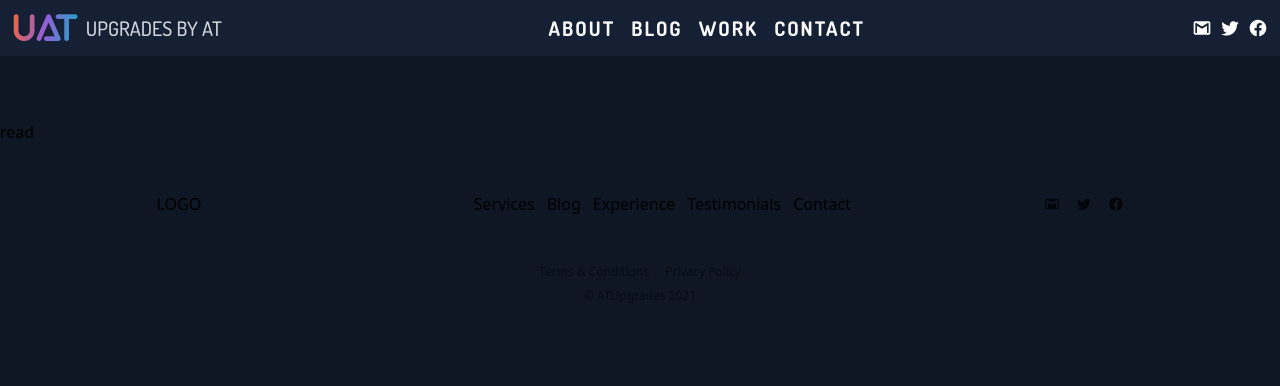
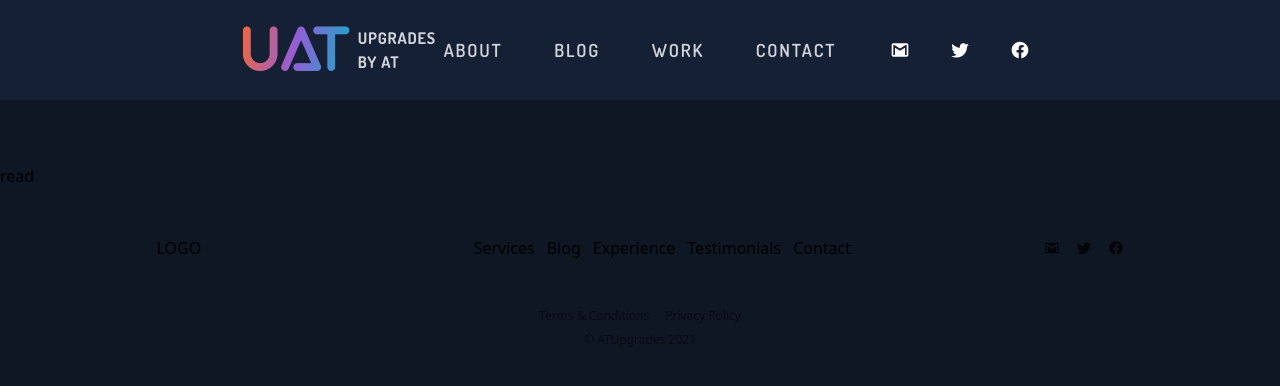
Before and after one commit to AaronTheDesigner/ubat_front, a Next.js app: page /read in a window 1280 px wide. Shown: the top 386 px of the page. Built offline with nearby package versions, Linux system fonts and the light colour scheme; what @tailwindcss/typography would draw is missing.

Commit message:
nav better be done

```diff
--- a/components/LogoInline.js
+++ b/components/LogoInline.js
@@ -4,8 +4,8 @@ const LogoInline = () => {
   return (
     <div className="inline">
         <div className='flex items-center gap-x-2'>
-            <span className='font-bold text-2xl text-center equinox-bold uppercase logo md:text-4xl'>UAT</span>
-            <span className='text-gray-300 dosis-medium uppercase md:text-xl' >Upgrades By AT</span>
+            <span className='logo font-bold text-2xl text-center equinox-bold uppercase md:text-5xl lg:text-6xl xl:text-6xl 2xl:text-7xl'>UAT</span>
+            <span className='logoname text-gray-300 tracking-wider dosis-bold uppercase md:text-base lg:text-base xl:text-base 2xl:text-2xl'>Upgrades By AT</span>
         </div>
     </div>
   )
--- a/components/MainStandard.js
+++ b/components/MainStandard.js
@@ -6,8 +6,8 @@ import Link from 'next/link'
 const MainStandard = () => {
     return (
         // Hero
-        <div className="flex">
-
+        <div className="flex text-white">
+            stff
         </div>
     )
 }
--- a/components/nav/Nav.js
+++ b/components/nav/Nav.js
@@ -4,52 +4,66 @@ import SocialIcon from './SocialIcon'
 import Image from 'next/image'
 import LogoInline from '../LogoInline'
 
+
+
 const Nav = () => {
     return (
-        <nav className='text-white flex items-center justify-between px-3 py-2 flex-wrap bg-lightblue'>
+        <nav className='flex items-center justify-between flex-wrap bg-lightblue px-5 py-2 sm:px-10 sm:py-3 md:px-16 lg:px-28 xl:px-60 xl:py-5'>
             {/* logo */}
-            <div className=""><LogoInline/></div>
+            <div className="md:w-1/5">
+                <Link href="/">
+                    <a>
+                        <LogoInline/>
+                    </a>
+                </Link>
+            </div>
             {/* social */}
-            <div className="flex gap-x-2 md:order-last">
-                <Link href="#email" class="p-2">
-                    <svg className="w-5 h-5" width="24" height="24" viewBox="0 0 24 24" fill="none" xmlns="http://www.w3.org/2000/svg">
+            <div className="flex md:justify-center md:order-1 md:w-1/5">
+                <Link href="#email">
+                    <a>
+                        <svg className="mx-2 xl:mx-5 w-4 h-4 md:mx-1 md:w-5 md:h-5" width="24" height="24" viewBox="0 0 24 24" fill="none" xmlns="http://www.w3.org/2000/svg">
                             <title>Email</title>
                             <path d="M20 18H18V9.25L12 13L6 9.25V18H4V6H5.2L12 10.25L18.8 6H20V18ZM20 4H4C2.89 4 2 4.89 2 6V18C2 18.5304 2.21071 19.0391 2.58579 19.4142C2.96086 19.7893 3.46957 20 4 20H20C20.5304 20 21.0391 19.7893 21.4142 19.4142C21.7893 19.0391 22 18.5304 22 18V6C22 5.46957 21.7893 4.96086 21.4142 4.58579C21.0391 4.21071 20.5304 4 20 4Z" fill="white"></path>
                         </svg>
+                    </a>
                 </Link>
-                <Link href="#twitter" className="p-2">
-                    <svg className="w-5 h-5" width="24" height="24" viewBox="0 0 24 24" fill="none" xmlns="http://www.w3.org/2000/svg">
+                <Link href="#twitter">
+                    <a>
+                        <svg className="mx-2 xl:mx-5 w-4 h-4 md:mx-1 md:w-5 md:h-5" width="24" height="24" viewBox="0 0 24 24" fill="none" xmlns="http://www.w3.org/2000/svg">
                             <title>Twitter</title>
                             <path d="M22.46 6C21.69 6.35 20.86 6.58 20 6.69C20.88 6.16 21.56 5.32 21.88 4.31C21.05 4.81 20.13 5.16 19.16 5.36C18.37 4.5 17.26 4 16 4C13.65 4 11.73 5.92 11.73 8.29C11.73 8.63 11.77 8.96 11.84 9.27C8.28004 9.09 5.11004 7.38 3.00004 4.79C2.63004 5.42 2.42004 6.16 2.42004 6.94C2.42004 8.43 3.17004 9.75 4.33004 10.5C3.62004 10.5 2.96004 10.3 2.38004 10V10.03C2.38004 12.11 3.86004 13.85 5.82004 14.24C5.19077 14.4122 4.53013 14.4362 3.89004 14.31C4.16165 15.1625 4.69358 15.9084 5.41106 16.4429C6.12854 16.9775 6.99549 17.2737 7.89004 17.29C6.37367 18.4904 4.49404 19.1393 2.56004 19.13C2.22004 19.13 1.88004 19.11 1.54004 19.07C3.44004 20.29 5.70004 21 8.12004 21C16 21 20.33 14.46 20.33 8.79C20.33 8.6 20.33 8.42 20.32 8.23C21.16 7.63 21.88 6.87 22.46 6Z" fill="white"></path>
                         </svg>
+                    </a>
                 </Link>
-                <Link href="#facebook" className="p-2">
-                    <svg className="w-5 h-5" width="24" height="24" viewBox="0 0 24 24" fill="none" xmlns="http://www.w3.org/2000/svg">
+                <Link href="#facebook">
+                    <a>
+                        <svg className="mx-2 xl:mx-5 w-4 h-4 md:mx-1 md:w-5 md:h-5" width="24" height="24" viewBox="0 0 24 24" fill="none" xmlns="http://www.w3.org/2000/svg">
                             <title>Facebook</title>
                             <path d="M12 2.04001C6.5 2.04001 2 6.53001 2 12.06C2 17.06 5.66 21.21 10.44 21.96V14.96H7.9V12.06H10.44V9.85001C10.44 7.34001 11.93 5.96001 14.22 5.96001C15.31 5.96001 16.45 6.15001 16.45 6.15001V8.62001H15.19C13.95 8.62001 13.56 9.39001 13.56 10.18V12.06H16.34L15.89 14.96H13.56V21.96C15.9164 21.5879 18.0622 20.3855 19.6099 18.5701C21.1576 16.7546 22.0054 14.4457 22 12.06C22 6.53001 17.5 2.04001 12 2.04001Z" fill="white"></path>
                         </svg>
+                    </a>
                 </Link>
             </div>
             {/* links */}
-            <div className="p-1 grid place-items-center md:text-xl">
-                <ul className="flex">
+            <div className=" text-gray-300 md:text-base lg:grid lg:place-items-center lg:text-base xl:text-lg md:w-3/5">
+                <ul className="flex md:justify-center xl:w-full xl:justify-evenly">
                     <Link href="#about">
-                        <a className='mx-2 dosis-bold uppercase tracking-widest'>
+                        <a className='mx-2 dosis-semibold uppercase tracking-widest hover:text-teal transition-all'>
                             <li>About</li>
                         </a>
                     </Link>
                     <Link href="#about">
-                        <a className='mx-2 dosis-bold uppercase tracking-widest'>
+                        <a className='mx-2 dosis-semibold uppercase tracking-widest hover:text-teal transition-all'>
                             <li>Blog</li>
                         </a>
                     </Link>
                     <Link href="#about">
-                        <a className='mx-2 dosis-bold uppercase tracking-widest'>
+                        <a className='mx-2 dosis-semibold uppercase tracking-widest hover:text-teal transition-all'>
                             <li>Work</li>
                         </a>
                     </Link>
                     <Link href="#about">
-                        <a className='mx-2 dosis-bold uppercase tracking-widest'>
+                        <a className='mx-2 dosis-semibold uppercase tracking-widest hover:text-teal transition-all'>
                             <li>Contact</li>
                         </a>
                     </Link>
--- a/styles.css
+++ b/styles.css
@@ -73,6 +73,11 @@ a {
     -moz-background-clip: text;
     -webkit-text-fill-color: transparent;
     -moz-text-fill-color: transparent;
+    transition: 2s;
+}
+
+.logo:hover {
+    background-image: linear-gradient(100deg, #13ADC7, #945DD6,#F46737 );
 }
 
 @tailwind base;
```
Lines whose indentation alone changed are shown as unchanged.
